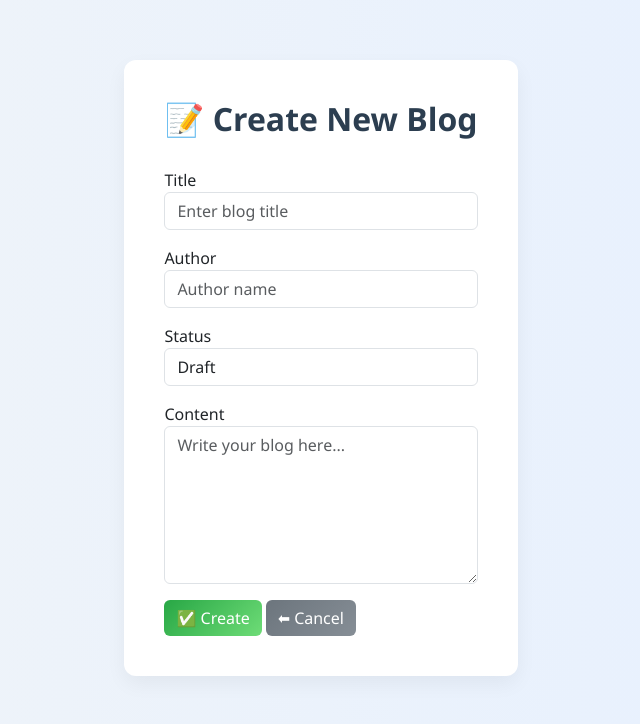
After one commit to pankaj-pixel/Blog_post_-API, a Django app: page /blogs/create/ in a window 1280 px wide. The commit adds this page. Shown: the top 724 px of the page, without its empty margins (319-959 px from the left). Run offline with Django 5.2, Linux system fonts and the light colour scheme.

Commit message:
admin Panel added

```diff
--- a/NewBlog/core/models.py
+++ b/NewBlog/core/models.py
@@ -18,7 +18,7 @@ class Blog(models.Model):
 
     Created_at = models.DateTimeField()
 
-    Status = models.CharField(choices=Status)
+    Status = models.CharField(choices=Status,max_length=100)
 
     def __str__(self):
         return self.Blog_title
--- a/NewBlog/core/urls.py
+++ b/NewBlog/core/urls.py
@@ -1,14 +1,19 @@
 from django.contrib import admin
 from django.urls import path,include
-from .views import blogview,BlogById,blog_detail_view,blog_list_view,bloghome
+from .views import blogview,BlogById,blog_list_view,admin_blog_create_view,admin_blog_list_view,admin_blog_update_view,admin_blog_detail_view,admin_blog_delete_view
 from rest_framework.authtoken.views import obtain_auth_token
 
 urlpatterns = [
-    path('',bloghome,name='home'),
+
     path('api/', blogview,name='BlogsView'),
     path('api/<int:id>', BlogById,name='Blogbyid'),
-    path('blogs/', blog_list_view, name='blog_list_view'),
-    path('blogs/<int:blog_id>/',blog_detail_view, name='blog_detail_view')
+    #path('blogs/', blog_list_view, name='blog_list_view'),
+    #path('blogs/<int:blog_id>/',blog_detail_view, name='blog_detail_view'),
+    path('', admin_blog_list_view, name='blog_list'),
+    path('blogs/create/',admin_blog_create_view, name='admin_blog_create'),
+    path('blogs/<int:blog_id>/', admin_blog_detail_view, name='blog_detail'),
+    path('blogs/<int:blog_id>/edit/', admin_blog_update_view, name='admin_blog_update'),
+    path('blogs/<int:blog_id>/delete/', admin_blog_delete_view, name='admin_blog_delete'),
 
 
 
--- a/NewBlog/core/views.py
+++ b/NewBlog/core/views.py
@@ -1,4 +1,4 @@
-from django.shortcuts import render
+from django.shortcuts import render,redirect
 from .models import Blog
 from .serializers import BlogSerializer
 from rest_framework.decorators import api_view,authentication_classes,permission_classes
@@ -6,7 +6,7 @@ from rest_framework.response import Response
 from rest_framework.authentication import TokenAuthentication
 from rest_framework.permissions import IsAuthenticated
 import requests
-
+from django.contrib import messages
 
 
 
@@ -30,8 +30,8 @@ def blogview(request):
 
 
 @api_view(['GET', 'PUT', 'DELETE'])
-@authentication_classes([TokenAuthentication])
-@permission_classes([IsAuthenticated])
+#@authentication_classes([TokenAuthentication])
+#@permission_classes([IsAuthenticated])
 def BlogById(request, id):
     try:
         blog = Blog.objects.get(id=id)
@@ -58,7 +58,7 @@ def BlogById(request, id):
 
 
 
-API_BASE_URL = 'http://localhost:8000/api/blogs/'
+API_BASE_URL = 'http://127.0.0.1:8000/api/'
 
 def bloghome(request):
     return render(request, 'home.html')
@@ -69,7 +69,91 @@ def blog_list_view(request):
     return render(request, 'blog_list.html', {'blogs': blogs})
 
 
-def blog_detail_view(request, blog_id):
-    response = requests.get(f"{API_BASE_URL}{blog_id}/")
+def admin_blog_list_view(request):
+    response = requests.get(API_BASE_URL)
+    blogs = response.json() if response.status_code == 200 else []
+
+    return render(request, 'blog_list.html', {'blogs': blogs})
+
+
+
+def admin_blog_detail_view(request, blog_id):
+    response = requests.get(f"{API_BASE_URL}{blog_id}")
     blog = response.json() if response.status_code == 200 else {}
+    print("Blog Details:", blog)
     return render(request, 'blog_detail.html', {'blog': blog})
+from datetime import datetime
+
+
+
+
+
+def admin_blog_create_view(request):
+    if request.method == 'POST':
+        data = {
+            'Blog_title': request.POST.get('Blog_title'),
+            'Content': request.POST.get('Content'),
+            'Author': request.POST.get('Author'),
+            'Status': request.POST.get('Status'),
+            'Created_at': datetime.now().isoformat()
+        }
+
+        response = requests.post(API_BASE_URL, json=data)
+
+        if response.status_code in [200, 201]:
+            return redirect('blog_list')
+        else:
+            return render(request, 'blog_create.html', {
+                'error': 'Failed to create blog. Please check the fields and try again.'
+            })
+
+    return render(request, 'blog_create.html')
+
+
+
+
+
+
+
+def admin_blog_update_view(request, blog_id):
+
+    response = requests.get(f"{API_BASE_URL}{blog_id}")
+    blog = response.json() if response.status_code == 200 else {}
+
+    if not blog:
+        return render(request, '404.html', status=404)
+
+    if request.method == 'POST':
+        data = {
+            'Blog_title': request.POST.get('Blog_title'),
+            'Content': request.POST.get('Content'),
+            'Author': request.POST.get('Author'),
+            'Status': request.POST.get('Status'),
+            'Created_at': blog.get('Created_at')
+        }
+
+        update_response = requests.put(f"{API_BASE_URL}{blog_id}", json=data)
+        if update_response.status_code == 200:
+            return redirect('blog_list')
+        else:
+            return render(request, 'blog_update.html', {
+                'blog': blog,
+                'error': 'Update failed. Please try again.'
+            })
+
+    return render(request, 'blog_update.html', {'blog': blog})
+
+
+
+
+
+def admin_blog_delete_view(request, blog_id):
+    if request.method == 'POST':
+        response = requests.delete(f"{API_BASE_URL}{blog_id}")
+
+        if response.status_code == 200:
+            messages.success(request, " Blog deleted successfully.")
+        else:
+            messages.error(request, f"⚠️ Failed to delete blog. Status code: {response.status_code}")
+
+    return redirect('blog_list')
--- /dev/null
+++ b/NewBlog/templates/blog_create.html
@@ -0,0 +1,90 @@
+<!DOCTYPE html>
+<html lang="en">
+<head>
+    <meta charset="UTF-8">
+    <title>Create New Blog</title>
+    <link href="https://cdn.jsdelivr.net/npm/bootstrap@5.3.0/dist/css/bootstrap.min.css" rel="stylesheet">
+
+    <style>
+        body {
+            background: linear-gradient(to right, #f0f4f8, #e6f0ff);
+            font-family: 'Segoe UI', Tahoma, Geneva, Verdana, sans-serif;
+        }
+
+        .form-container {
+            background-color: #ffffff;
+            border-radius: 12px;
+            box-shadow: 0 8px 20px rgba(0, 0, 0, 0.05);
+            padding: 40px;
+            margin-top: 60px;
+            max-width: 700px;
+        }
+
+        h2 {
+            color: #2c3e50;
+            font-weight: 600;
+            margin-bottom: 30px;
+        }
+
+        label {
+            font-weight: 500;
+        }
+
+        .btn-success {
+            background: linear-gradient(135deg, #28a745, #6edc77);
+            border: none;
+        }
+
+        .btn-success:hover {
+            background: linear-gradient(135deg, #218838, #5ad65a);
+        }
+
+        .btn-secondary {
+            background: linear-gradient(135deg, #6c757d, #868e96);
+            border: none;
+        }
+
+        .btn-secondary:hover {
+            background: linear-gradient(135deg, #5a6268, #7a828a);
+        }
+    </style>
+</head>
+<body>
+
+<div class="container d-flex justify-content-center">
+    <div class="form-container">
+        <h2>📝 Create New Blog</h2>
+
+        {% if error %}
+            <div class="alert alert-danger">{{ error }}</div>
+        {% endif %}
+
+        <form method="post">
+            {% csrf_token %}
+            <div class="mb-3">
+                <label for="title">Title</label>
+                <input type="text" name="Blog_title" class="form-control" id="title" placeholder="Enter blog title" required>
+            </div>
+            <div class="mb-3">
+                <label for="author">Author</label>
+                <input type="text" name="Author" class="form-control" id="author" placeholder="Author name" required>
+            </div>
+            <div class="mb-3">
+                <label for="status">Status</label>
+                <select name="Status" class="form-control" id="status" required>
+                    <option value="Draft">Draft</option>
+                    <option value="Published">Published</option>
+                </select>
+            </div>
+            <div class="mb-3">
+                <label for="content">Content</label>
+                <textarea name="Content" class="form-control" rows="6" id="content" placeholder="Write your blog here..." required></textarea>
+            </div>
+            <button type="submit" class="btn btn-success">✅ Create</button>
+            <a href="{% url 'blog_list' %}" class="btn btn-secondary">⬅ Cancel</a>
+        </form>
+    </div>
+</div>
+
+</body>
+</html>
```
Also changed, not shown: NewBlog/templates/blog_detail.html (+70 -9 lines), NewBlog/templates/blog_list.html (+102 -11 lines), NewBlog/templates/blog_update.html (added, +41 -0 lines), NewBlog/core/migrations/0002_alter_blog_status.py (added), NewBlog/db.sqlite3.
